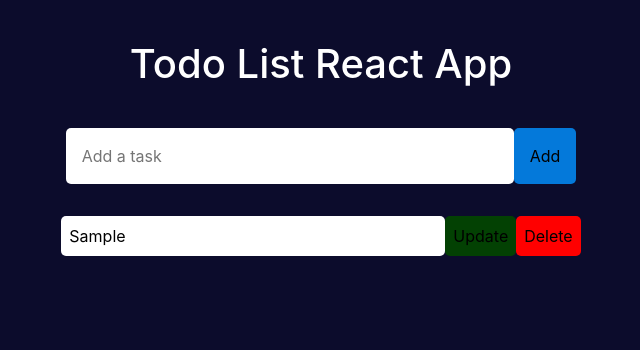
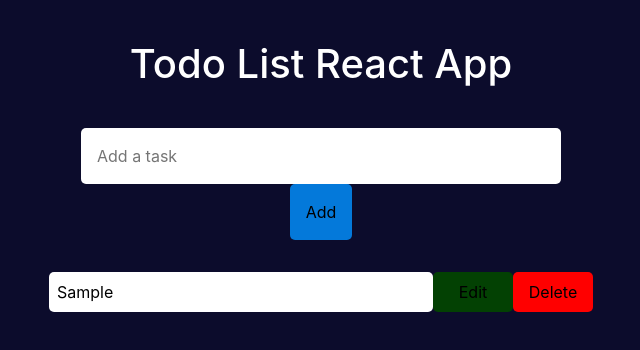
Before and after one commit to blackbear1186/Todo-List-React-App, a React (Create React App) app: page / in a window 1280 px wide. Both pictures are taken after typing "Sample" into the empty fields and a click on the button "Add". Shown: the top 350 px of the page, without its empty margins (319-959 px from the left). Built offline with nearby package versions, Linux system fonts and the light colour scheme.

Commit message:
useRef to bring focus to edit input

```diff
--- a/src/App.css
+++ b/src/App.css
@@ -2,7 +2,7 @@ body {
   background: rgb(12, 12, 44)!important;
 }
 .add-input {
-  width: 28em;
+  width: 30em;
   padding: 1em;
   border-radius: 5px;
   border: none;
@@ -12,6 +12,7 @@ body {
   border-radius: 5px;
   border: none;
   background-color: rgb(4, 121, 218);
+
 }
 .todo-header {
   margin: 1em;
@@ -34,22 +35,29 @@ body {
   border-radius: 5px;
   border: none;
   background-color: red;
+  width: 5em;
+
 }
 .update-button {
   padding: .5em;
   border-radius: 5px;
   border: none;
   background-color: rgb(3, 65, 3);
+  width: 5em;
+
 }
 .cancel-button {
   padding: .5em;
   border-radius: 5px;
   border: none;
   background-color: rgb(204, 0, 255);
+  width: 5em;
+
 }
 .save-button {
   padding: .5em;
   border-radius: 5px;
   border: none;
   background-color: rgb(252, 194, 5);
+  width: 5em;
 }
--- a/src/App.js
+++ b/src/App.js
@@ -1,38 +1,42 @@
 import "./App.css";
-import React, {useState} from "react";
-import TodoForm from './components/TodoForm'
-import TodoList from './components/TodoList'
+import React, { useState } from "react";
+import TodoForm from "./components/TodoForm";
+import TodoList from "./components/TodoList";
 import { nanoid } from "nanoid";
 
+function App() {
+  const [tasks, setTasks] = useState([]);
 
-function App() {
-
-  const [tasks, setTasks] = useState([])
-
-
-
-  const addTasks = name => {
-    const newTask = {id: 'todo-' + nanoid(), name:name, completed: false}
-    setTasks([...tasks, newTask])
-  }
-  const deleteTasks = id => {
-    const remainingTasks = tasks.filter(task => id !== task.id)
-    setTasks(remainingTasks)
-  }
+  const addTasks = (name) => {
+    const newTask = { id: "todo-" + nanoid(), name: name, completed: false };
+    setTasks([...tasks, newTask]);
+  };
+  const deleteTasks = (id) => {
+    const remainingTasks = tasks.filter((task) => id !== task.id);
+    setTasks(remainingTasks);
+  };
   const editTask = (id, newName) => {
-    const updatedTask = tasks.map(task => {
+    const updatedTask = tasks.map((task) => {
       if (id === task.id) {
-        return {...tasks, name: newName}
+        return { ...task, id, name: newName };
       }
-      return task
-    })
-    setTasks(updatedTask)
-  }
+      return task;
+    });
+    setTasks(updatedTask);
+  };
+  const taskList = tasks.map((task) => (
+    <TodoList
+      id={task.id}
+      name={task.name}
+      deleteTasks={deleteTasks}
+      editTask={editTask}
+    />
+  ));
 
   return (
     <div className="App">
-      <TodoForm addTasks={addTasks}/>
-      <TodoList tasks={tasks} deleteTasks={deleteTasks} editTask={editTask}/>
+      <TodoForm tasks={tasks} addTasks={addTasks} />
+      {taskList}
     </div>
   );
 }
--- a/src/components/TodoForm.js
+++ b/src/components/TodoForm.js
@@ -1,6 +1,6 @@
 import React, { useState } from "react";
 
-const TodoForm = ({addTasks}) => {
+const TodoForm = ({tasks, addTasks}) => {
   const [name, setName] = useState('')
 
   const handleChange = e => {
@@ -11,6 +11,7 @@ const TodoForm = ({addTasks}) => {
     addTasks(name)
     setName('')
   }
+  const taskID = tasks.map(task => task.id)
   return (
     <form onSubmit={handleSubmit}>
       <div className="container">
@@ -18,6 +19,8 @@ const TodoForm = ({addTasks}) => {
         <div className="row">
           <div className="col-lg-6 text-center mx-auto mb-4">
             <input
+              key={{taskID}}
+              id={{taskID}}
               type="text"
               placeholder="Add a task"
               value={name}
--- a/src/components/TodoList.js
+++ b/src/components/TodoList.js
@@ -1,31 +1,40 @@
-import React, {useState} from "react";
+import React, {useState, useEffect, useRef} from "react";
 
-const TodoList = ({tasks, deleteTasks, editTask }) => {
+const TodoList = ({id, name, deleteTasks, editTask }) => {
 
   const [newName, setNewName] = useState('')
   const [isEditing, setEditing] = useState(false)
+  // create two useRef hooks for edit button and edit input
+  // default value is null
+  const editInputRef = useRef(null)
+  const editButtonRef = useRef(null)
 
   const handleChangleEdit = e => {
     setNewName(e.target.value)
   }
   const handleSubmitEdit = e => {
     e.preventDefault()
-    editTask(tasks.id, newName)
+    editTask(id, newName)
     setNewName('')
     setEditing(false)
   }
+
+  // bring focus to edit input when isEditing is true
+  useEffect(() => {
+    if (isEditing) {
+      editInputRef.current.focus()
+    }
+  }, [isEditing])
 
   const editTemplate = (
     <form onSubmit={handleSubmitEdit}>
       <div className='row'>
         <div className='col-lg-6 text-center mx-auto'>
-          {tasks.map(task =>(
-            <div key={task.id} className='mt-2'>
-              <input type='text' className='edit-input' value={newName} onChange={handleChangleEdit}/>
+            <div key={id} className='mt-2'>
+              <input ref={editInputRef} id={id} type='text' className='edit-input' value={newName} onChange={handleChangleEdit} autoComplete='off'/>
               <button type='button' className='cancel-button' onClick={() => setEditing(false)}>Cancel</button>
               <button type='submit' className='save-button'>Save</button>
             </div>
-          ))}
         </div>
       </div>
     </form>
@@ -34,13 +43,11 @@ const TodoList = ({tasks, deleteTasks, editTask }) => {
   const viewTemplate = (
     <div className='row'>
       <div className='col-lg-6 text-center mx-auto'>
-      {tasks.map(task => (
-        <div key={task.id} className='mt-2'>
-          <input type='text' className='added-input' value={task.name} readOnly/>
-          <button type='button' className='update-button' onClick={() => setEditing(true)}>Update</button>
-          <button type='button' className='delete-button' onClick={() => deleteTasks(task.id)}>Delete</button>
+        <div key={id} className='mt-2'>
+          <input id={id} type='text' className='added-input' value={name} readOnly/>
+          <button ref={editButtonRef} type='button' className='update-button' onClick={() => setEditing(true)}>Edit</button>
+          <button type='button' className='delete-button' onClick={() => deleteTasks(id)}>Delete</button>
           </div>
-      ))}
       </div>
     </div>
   )
```
